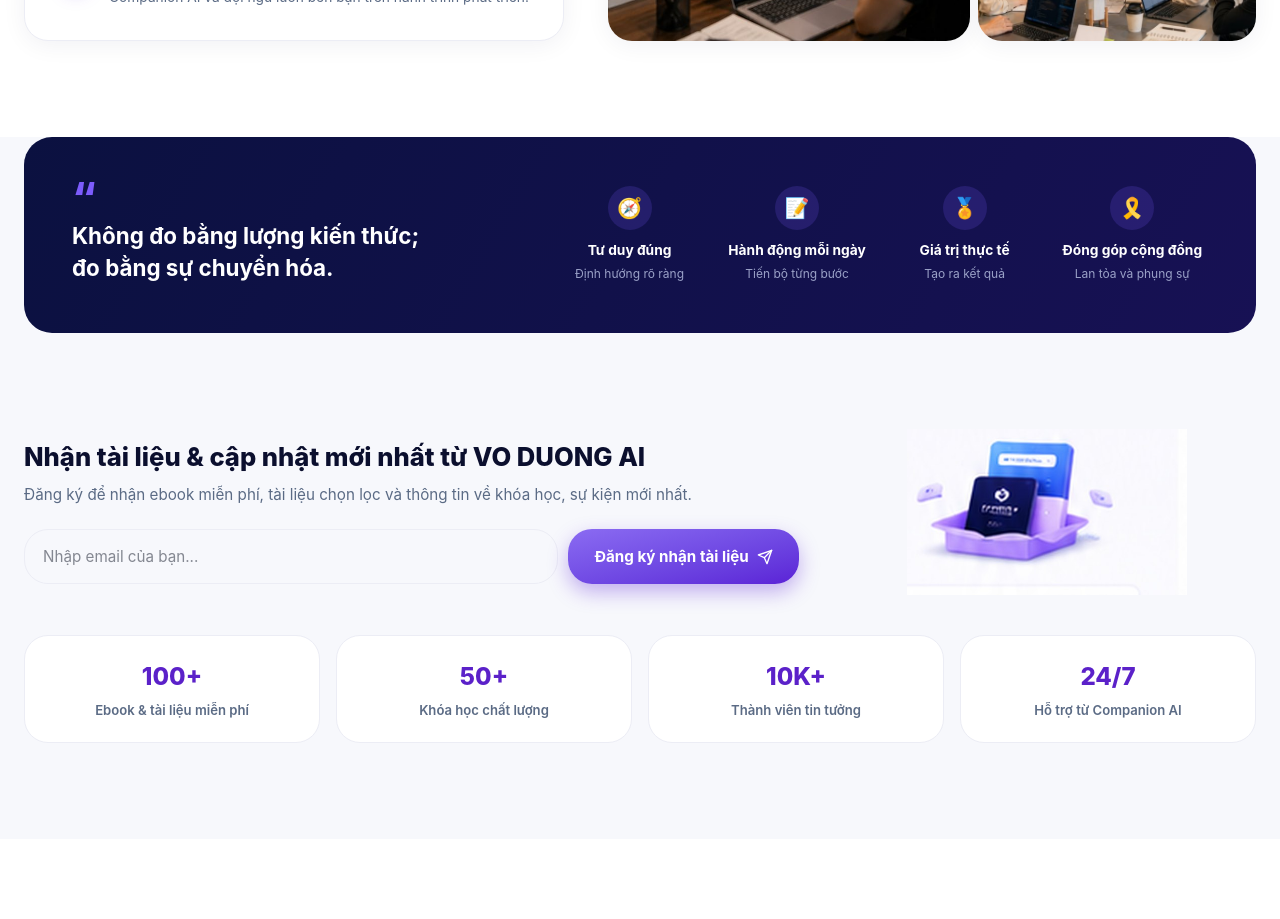
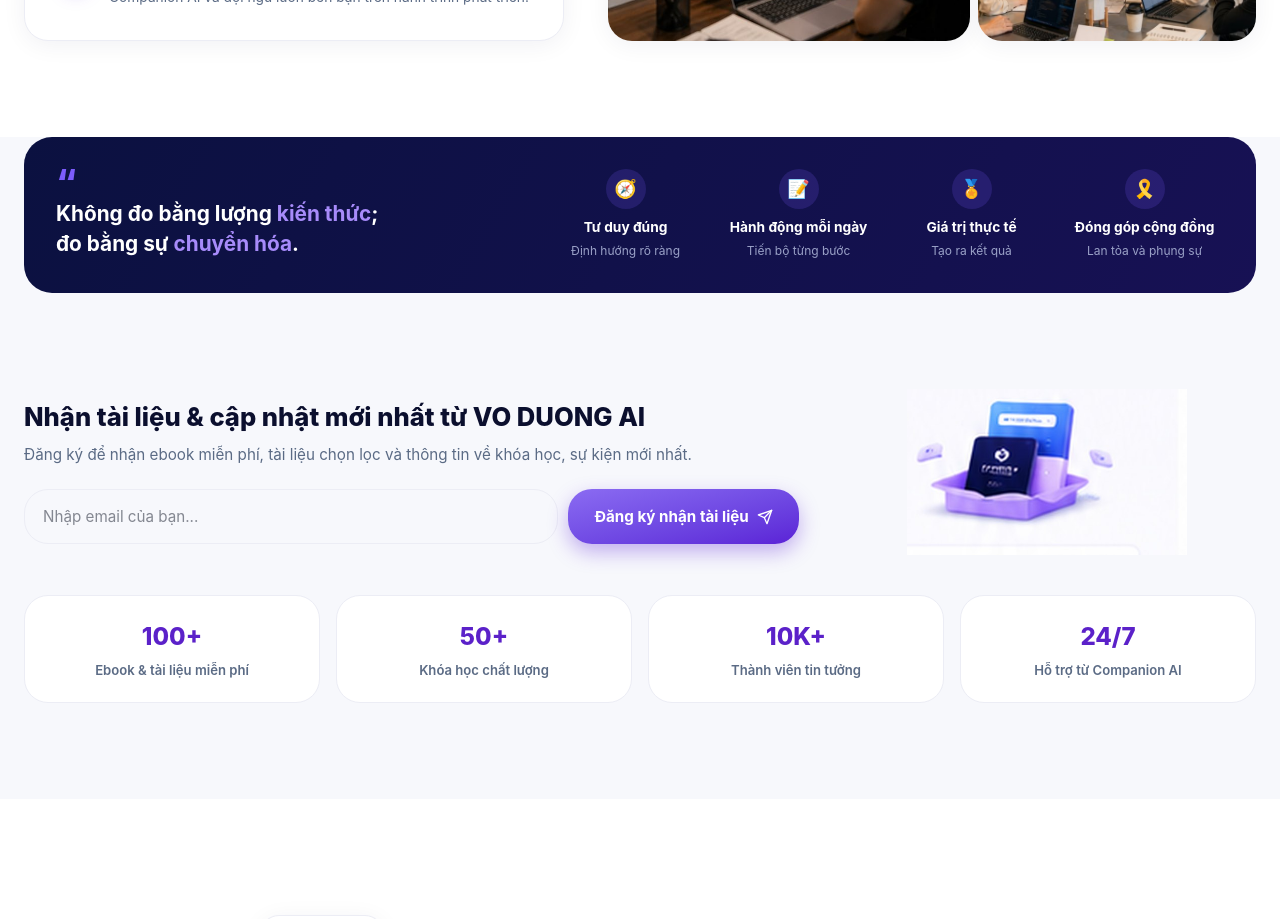
Before and after one commit to duongtyphu/duongtyphu, a Next.js app in the folder voduongai/: page /landing-preview in a window 1280 px wide. Shown: the part 2720-3639 px from the top of the page. Built offline with nearby package versions, Linux system fonts and the light colour scheme; no server answers.

Commit message:
Highlight "kiến thức"/"chuyển hóa" in purple, shrink the quote card
Reduced padding/gap/icon sizing to lower the card's height while
keeping the same layout and visual style.

```diff
--- a/voduongai/src/components/landing-preview/LandingPreviewQuoteBar.tsx
+++ b/voduongai/src/components/landing-preview/LandingPreviewQuoteBar.tsx
@@ -10,21 +10,21 @@ export function LandingPreviewQuoteBar() {
     <section id="gia-tri" className="scroll-mt-20 bg-[#F7F8FC] pb-24">
       <div className="mx-auto max-w-[1280px] px-6">
         <div
-          className="grid gap-8 rounded-2xl p-8 text-white md:grid-cols-[1.1fr_1.6fr] md:items-center md:p-12"
+          className="grid gap-6 rounded-2xl p-6 text-white md:grid-cols-[1.1fr_1.6fr] md:items-center md:p-8"
           style={{ background: "linear-gradient(120deg,#0B1140 0%,#171154 100%)" }}
         >
           <div>
-            <span className="mb-2.5 block text-[2.6rem] font-extrabold leading-[.6] text-[#7C5CFC]">&ldquo;</span>
-            <h3 className="text-[1.25rem] font-bold leading-[1.45] md:text-[1.4rem]">
-              Không đo bằng lượng kiến thức;
+            <span className="mb-1.5 block text-[2.2rem] font-extrabold leading-[.6] text-[#7C5CFC]">&ldquo;</span>
+            <h3 className="text-[1.15rem] font-bold leading-[1.4] md:text-[1.3rem]">
+              Không đo bằng lượng <span className="text-[#A78BFA]">kiến thức</span>;
               <br />
-              đo bằng sự chuyển hóa.
+              đo bằng sự <span className="text-[#A78BFA]">chuyển hóa</span>.
             </h3>
           </div>
-          <ul className="grid grid-cols-2 gap-4 sm:grid-cols-4">
+          <ul className="grid grid-cols-2 gap-3.5 sm:grid-cols-4">
             {VALUES.map((v) => (
               <li key={v.title} className="text-center">
-                <div className="mx-auto mb-2.5 flex h-11 w-11 items-center justify-center rounded-full bg-[rgba(124,92,252,.18)] text-xl">
+                <div className="mx-auto mb-2 flex h-10 w-10 items-center justify-center rounded-full bg-[rgba(124,92,252,.18)] text-lg">
                   {v.icon}
                 </div>
                 <h5 className="text-[.86rem] font-bold text-white">{v.title}</h5>
```
